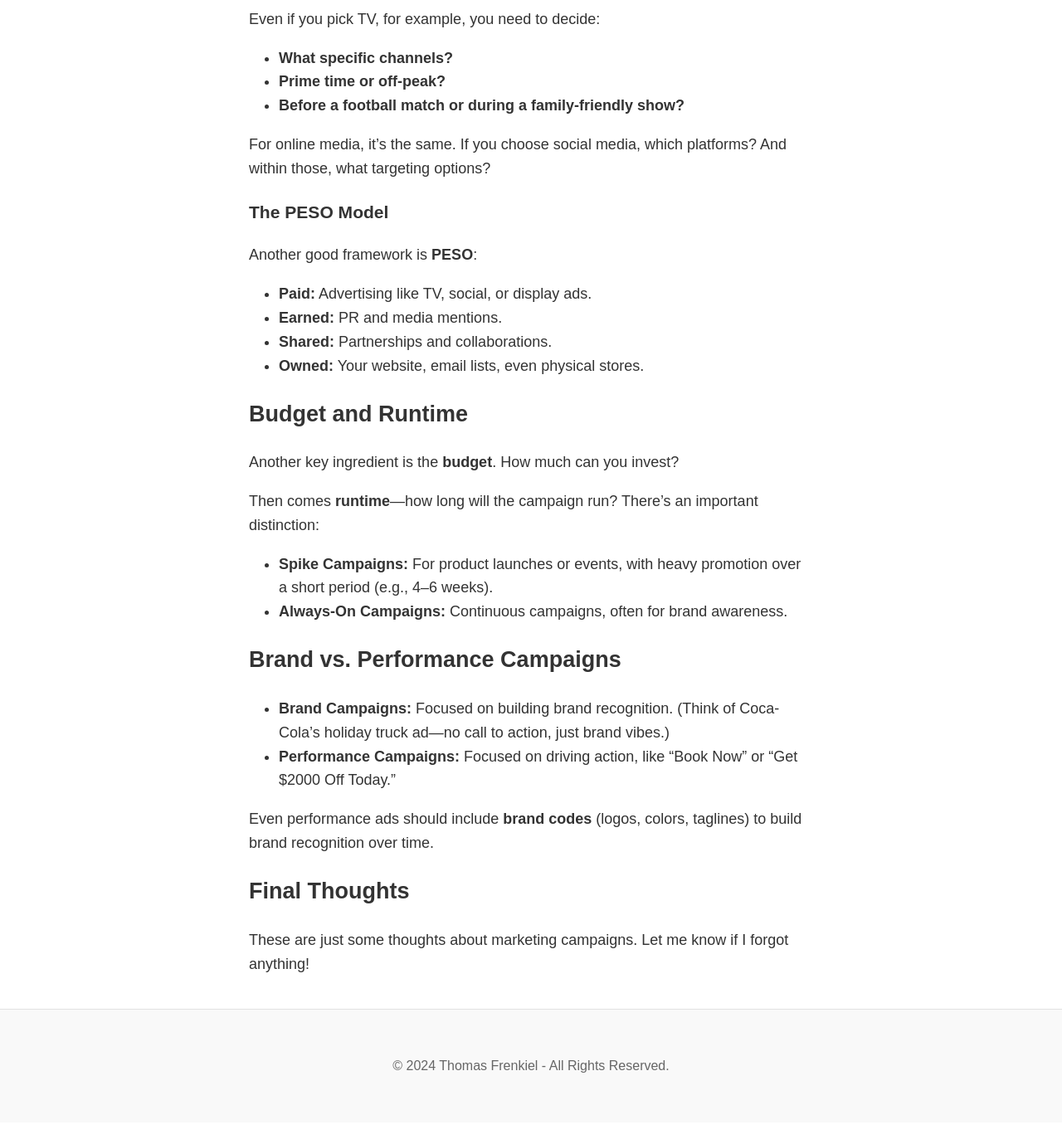
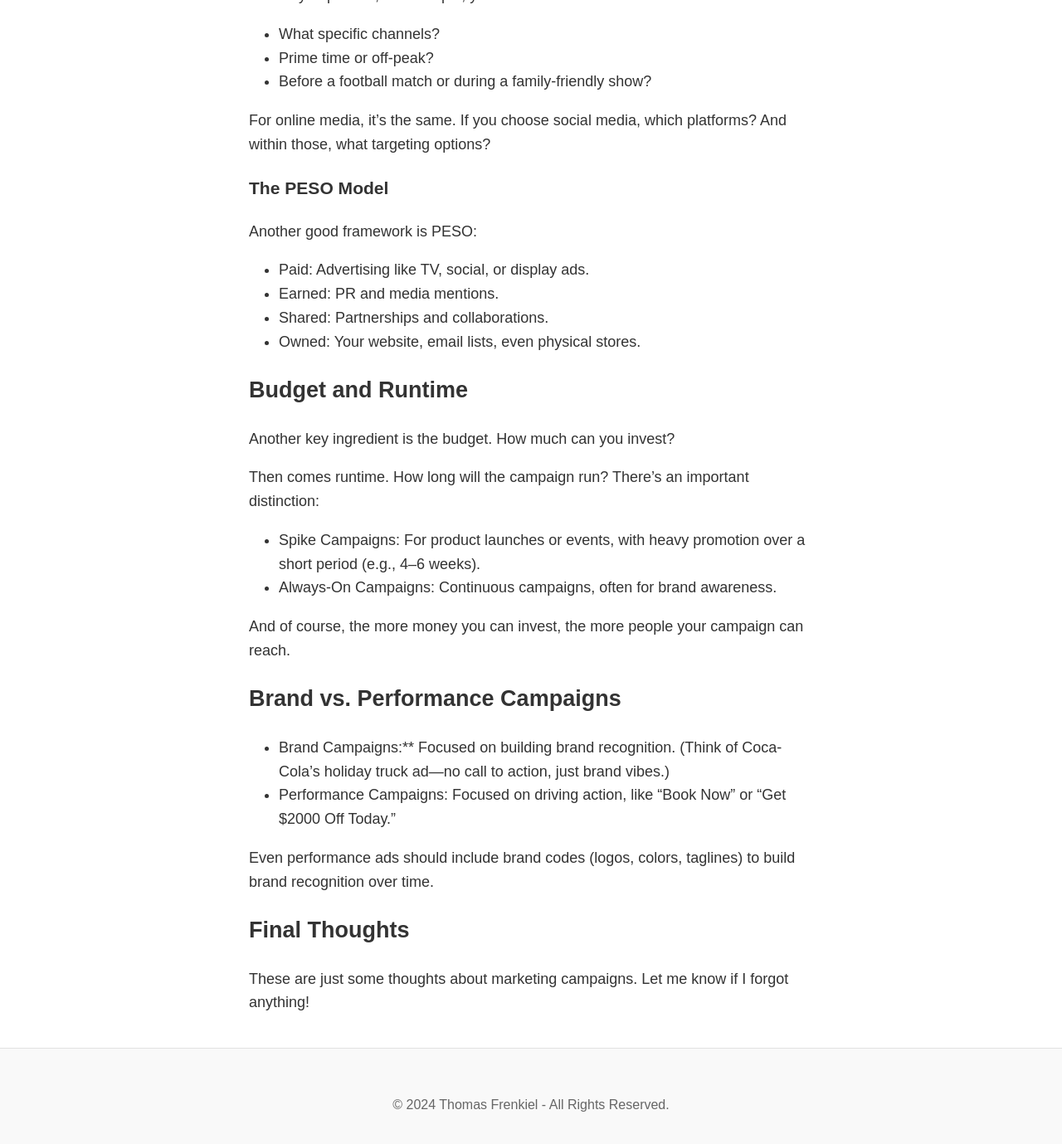
Before and after one commit to tfrenkiel040/website, a Jekyll site: the page built from _posts/2025-02-10-thoughts-about-campaigns.md, in a window 1280 px wide and 1400 px high, scrolled down 2920 px. Shown: the top 1379 px of the window at 83% size. Built offline with Jekyll 4.4.1, drawn with Linux system fonts in a browser that asks for light colours; before the commit the page ends 4273 px from its top, so only the background shows below that; some of the changed text lies outside the part shown.

Commit message:
Update 2025-02-10-thoughts-about-campaigns.md

```diff
--- a/_posts/2025-02-10-thoughts-about-campaigns.md
+++ b/_posts/2025-02-10-thoughts-about-campaigns.md
@@ -11,7 +11,7 @@
 
 ## The audience
 
-The first component is the **audience**. Who are you trying to reach with this campaign? That should be clearly defined. Even if you're planning to use mass media, you still need to define who it's for. Mass media reaches a lot of people, but you want it to resonate with a specific segment.
+The first component is the audience. Who are you trying to reach with this campaign? That should be clearly defined. Even if you're planning to use mass media, you still need to define who it's for. Mass media reaches a lot of people, but you want it to resonate with a specific segment.
 
 At the same time, segmentation is not as straighforward as it seems. This is because there's usually a lot of overlap between groups. For example 'wine drinkers' and 'beer drinkers' may sound like twho separate groups, but in reality, there's a lot of overlap: people who drink both wine and beer. And vice versa, the group of 'beer drinkers' is not a homogeneous group, but consists of people with many different opinions and preferences.
 
@@ -22,9 +22,9 @@
 
 ## The message (and the product)
 
-The second ingredient is the **message**. What are you trying to communicate to the audience you've just defined? Usually, it's related to the product you're trying to sell. But in many cases, the message is not the product itself.
+The second ingredient is the message. What are you trying to communicate to the audience you've just defined? Usually, it's related to the product you're trying to sell. But in many cases, the message is not the product itself.
 
-For example, **Coca-Cola** doesn't focus solely on taste or ingredients of their products. They sell a feeling: **happiness**, **togetherness**, and **having a good time**. They're tying their brand to that feeling.
+For example, Coca-Cola doesn't focus solely on taste or ingredients of their products. They sell a feeling: **happiness**, **togetherness**, and **having a good time**. They're tying their brand to that feeling.
 
 ### Category Entry Points
 
@@ -38,13 +38,13 @@
 
 ### The Three C's of Positioning:
 
-1. **Customer:** Does the position matter to them?
-2. **Company:** Can you actually uphold this position? (Volvo couldn’t claim safety if their cars consistently failed safety tests.)
-3. **Competition:** Is this position already taken? It would be tough for another car brand to claim "the safest cars" because Volvo owns that space.
+1. Customer: Does the position matter to them?
+2. Company: Can you actually uphold this position? (Volvo couldn’t claim safety if their cars consistently failed safety tests.)
+3. Competition: Is this position already taken? It would be tough for another car brand to claim "the safest cars" because Volvo owns that space.
 
 ## Messaging
 
-Even with a clear position, there's still work to do. That's where **messaging** comes in.
+Even with a clear position, there's still work to do. That's where messaging comes in.
 
 Volvo’s position is safety, but every car they sell will have additional messaging:
 
@@ -57,17 +57,17 @@
 
 ## Media Planning
 
-After defining your audience, product, and messaging, you need to figure out **where** to reach these people. This is your **media plan**.
+After defining your audience, product, and messaging, you need to figure out where to reach these people. This is your media plan.
 
 ### Multi-Channel Campaigns
 
 Many campaigns are multi-channel, which means using different platforms:
 
-- **YouTube ads**
-- **Instagram ads**
-- **TV commercials**
-- **Out-of-home (billboards, posters)**
-- **Print media**
+- YouTube ads
+- Instagram ads
+- TV commercials
+- Out-of-home (billboards, posters)
+- Print media
 
 Also make sure to read [this post from Grace Kite](https://magicnumbers.co.uk/articles/in-brand-building-now-its-the-little-things-that-count/){:target="_blank" rel="noopener noreferrer"}, which explains that adding more channels to your media mix creates synergy, which results in a stronger brand and higher sales.
 
@@ -75,36 +75,38 @@
 
 Even if you pick TV, for example, you need to decide:
 
-- **What specific channels?**
-- **Prime time or off-peak?**
-- **Before a football match or during a family-friendly show?**
+- What specific channels?
+- Prime time or off-peak?
+- Before a football match or during a family-friendly show?
 
 For online media, it's the same. If you choose social media, which platforms? And within those, what targeting options?
 
 ### The PESO Model
 
-Another good framework is **PESO**:
+Another good framework is PESO:
 
-- **Paid:** Advertising like TV, social, or display ads.
-- **Earned:** PR and media mentions.
-- **Shared:** Partnerships and collaborations.
-- **Owned:** Your website, email lists, even physical stores.
+- Paid: Advertising like TV, social, or display ads.
+- Earned: PR and media mentions.
+- Shared: Partnerships and collaborations.
+- Owned: Your website, email lists, even physical stores.
 
 ## Budget and Runtime
 
-Another key ingredient is the **budget**. How much can you invest?
+Another key ingredient is the budget. How much can you invest?
 
-Then comes **runtime**—how long will the campaign run? There’s an important distinction:
+Then comes runtime. How long will the campaign run? There’s an important distinction:
 
-- **Spike Campaigns:** For product launches or events, with heavy promotion over a short period (e.g., 4–6 weeks).
-- **Always-On Campaigns:** Continuous campaigns, often for brand awareness.
+- Spike Campaigns: For product launches or events, with heavy promotion over a short period (e.g., 4–6 weeks).
+- Always-On Campaigns: Continuous campaigns, often for brand awareness.
+
+And of course, the more money you can invest, the more people your campaign can reach.
 
 ## Brand vs. Performance Campaigns
 
-- **Brand Campaigns:** Focused on building brand recognition. (Think of Coca-Cola’s holiday truck ad—no call to action, just brand vibes.)
-- **Performance Campaigns:** Focused on driving action, like "Book Now" or "Get \$2000 Off Today."
+- Brand Campaigns:** Focused on building brand recognition. (Think of Coca-Cola’s holiday truck ad—no call to action, just brand vibes.)
+- Performance Campaigns: Focused on driving action, like "Book Now" or "Get \$2000 Off Today."
 
-Even performance ads should include **brand codes** (logos, colors, taglines) to build brand recognition over time.
+Even performance ads should include brand codes (logos, colors, taglines) to build brand recognition over time.
 
 ## Final Thoughts
 
```
